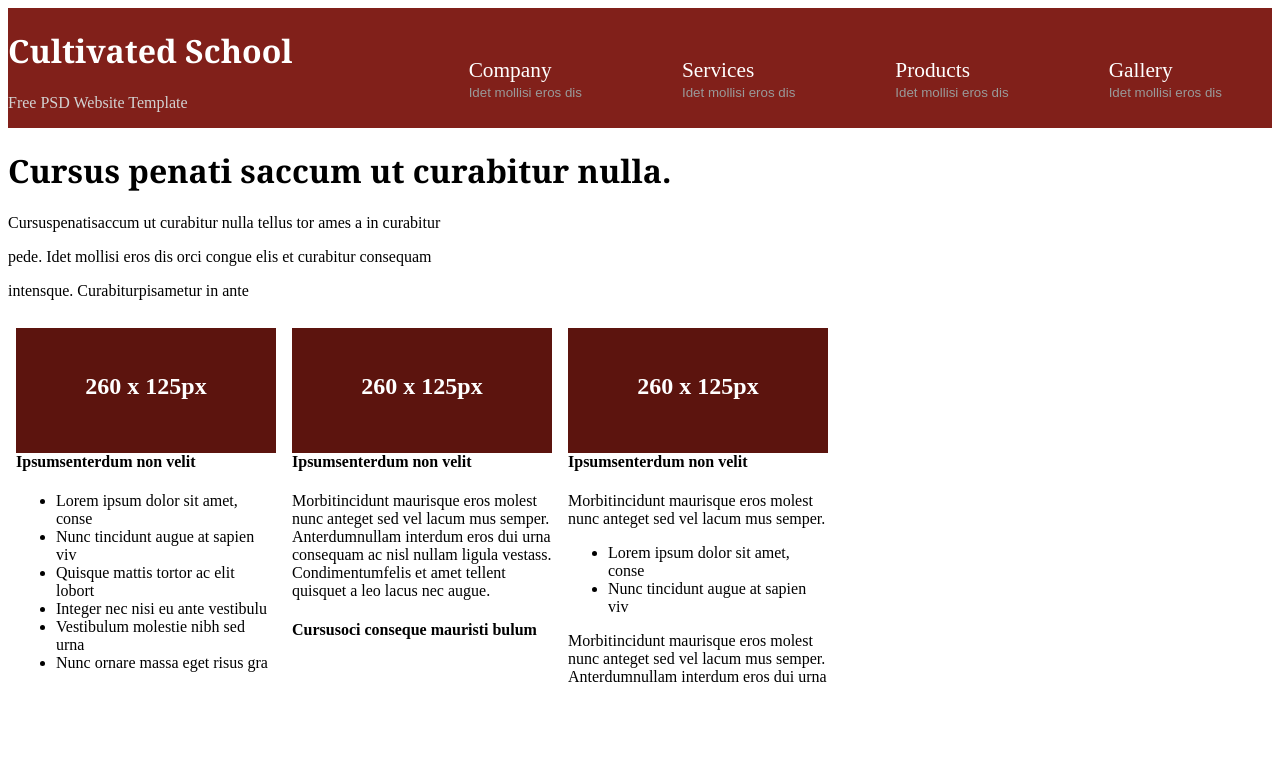
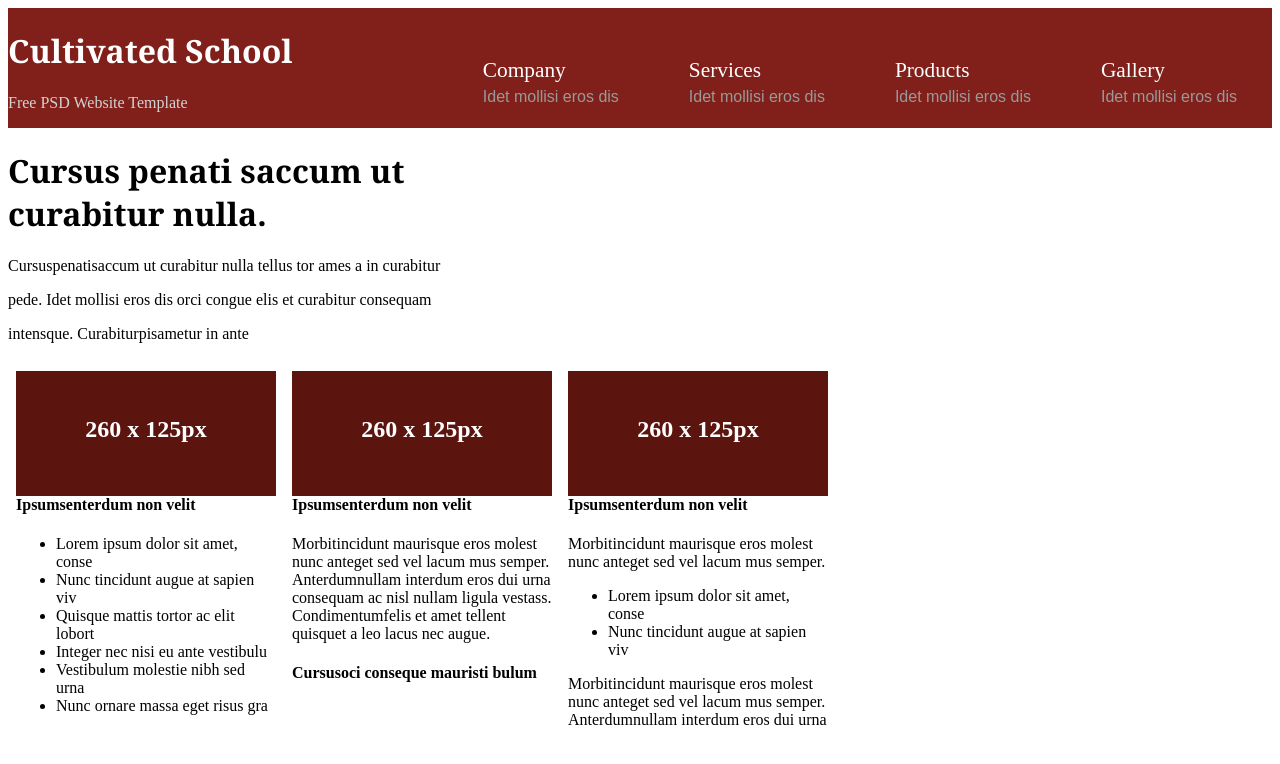
Before and after one commit to donidemolli/-PWWW18-19_Gr3-, a plain HTML site: page index.html in a window 1280 px wide. Drawn offline with Linux system fonts and the light colour scheme.

Commit message:
Update index.html

```diff
--- a/index.html
+++ b/index.html
@@ -21,7 +21,10 @@
 			small{
 				color: #999999;
 				font-family: arial;
-
+				font-size: 12pt;
+			}
+			small:hover{
+				text-decoration: none;
 			}
 			.header{
 				display: inline-block;
@@ -41,8 +44,8 @@
 			}
 			.navbar li {
     			float: left;
-    			padding-top: 50px;
-    			margin: 0px 50px;
+    			padding: 10px;
+    			margin: 40px 25px;
     		}
     		.navbar li a{
     			display: block;
@@ -50,9 +53,11 @@
     			text-decoration: none;
     			font-size: 16pt;
     		}
-    		.navbar li a:hover {
-    			text-decoration: overline;
-    			color: #000000;
+    		.navbar li:hover {
+    			border-top: 2px solid black;
+			}
+			.navbar li a:hover{
+				color: #000000;
 			}
 			.column{
 				float: left;
@@ -82,10 +87,10 @@
 		<div class="header">
 			<nav class="navbar">
 				<ul>
-					<li><a href="#">Company</a><small>Idet mollisi eros dis</small></li>
-					<li><a href="#">Services</a><small>Idet mollisi eros dis</small></li>
-					<li><a href="#">Products</a><small>Idet mollisi eros dis</small></li>
-					<li><a href="#">Gallery</a><small>Idet mollisi eros dis</small></li>
+					<li><a href="#">Company<br><small>Idet mollisi eros dis</small></a></li>
+					<li><a href="#">Services<br><small>Idet mollisi eros dis</small></a></li>
+					<li><a href="#">Products<br><small>Idet mollisi eros dis</small></a></li>
+					<li><a href="#">Gallery<br><small>Idet mollisi eros dis</small></a></li>
 				</ul>
 			</nav>
 		</div>
```
